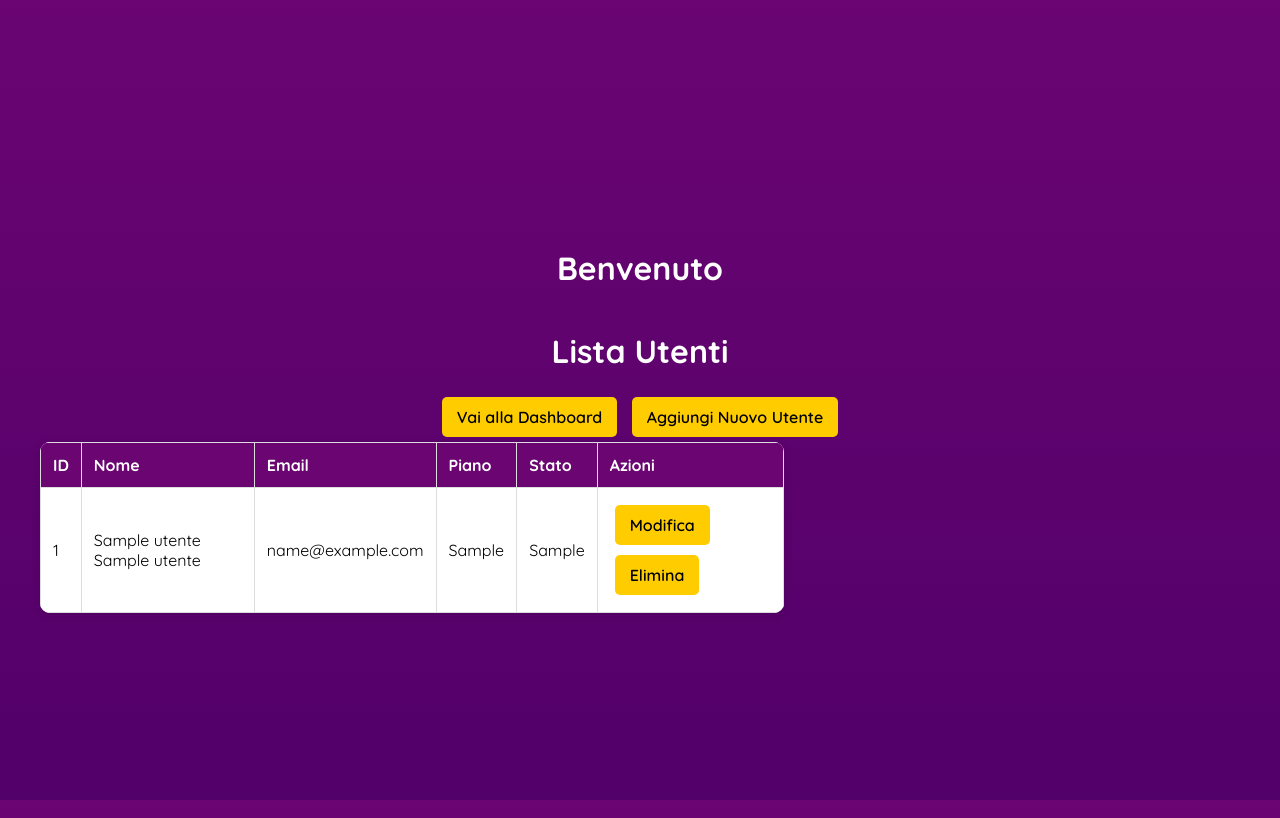
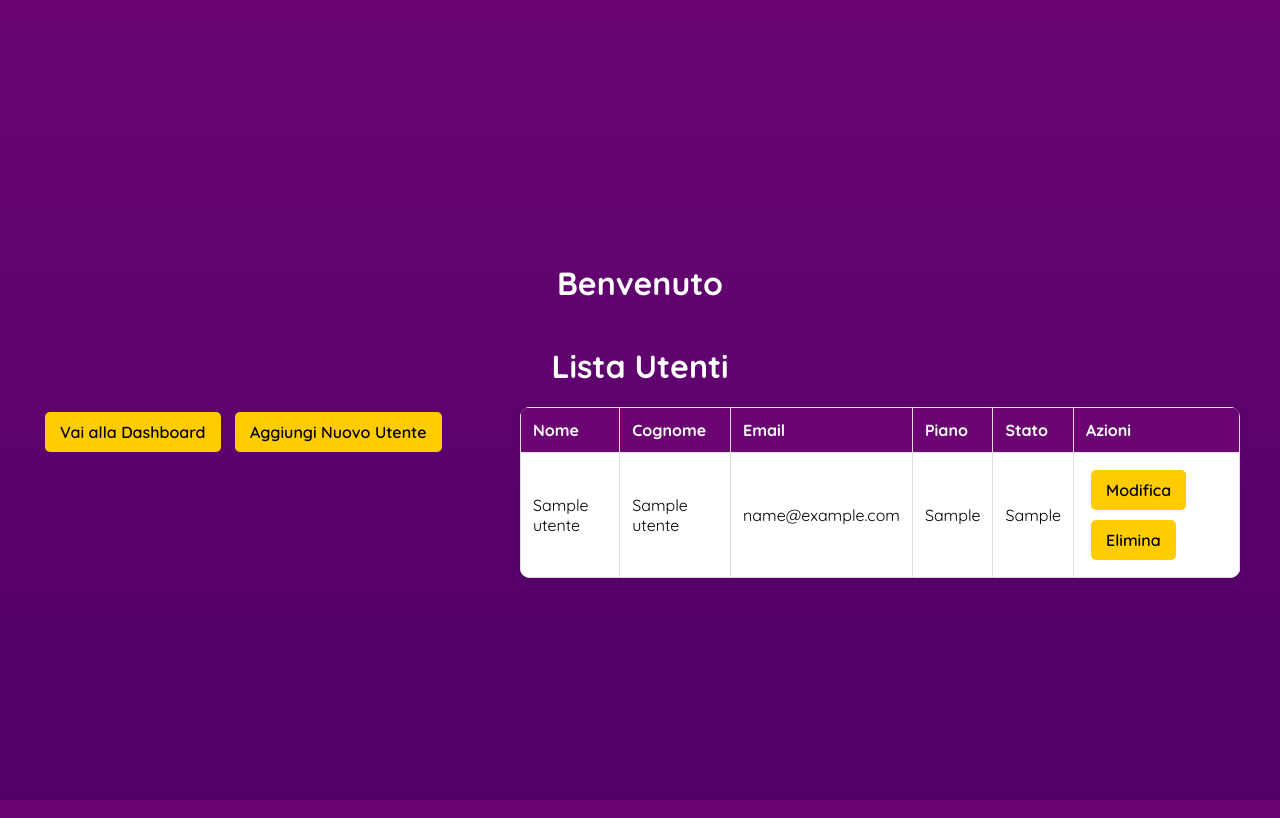
Before and after one commit to iris1801/AccountingWeb, a Flask app: page /index in a window 1280 px wide. Shown: the top 818 px of the page. Run offline with Flask 3, Linux system fonts and the light colour scheme; a user stored in the database is signed in; tables that the repository leaves empty hold one stand-in row (values such as "Sample post").

Commit message:
Update index.html

```diff
--- a/templates/index.html
+++ b/templates/index.html
@@ -5,15 +5,17 @@
 {% block content %}
     <h1>Lista Utenti</h1>
 
+    <div class="dashboard-container">
+        <div class="buttons">
             <a href="{{ url_for('dashboard') }}" class="button yellow">Vai alla Dashboard</a>
             <a href="{{ url_for('add_utente') }}" class="button yellow">Aggiungi Nuovo Utente</a>
+        </div>
 
-    <!-- Tabella per la lista utenti -->
         <table>
             <thead>
                 <tr>
-                <th>ID</th>
                     <th>Nome</th>
+                    <th>Cognome</th>
                     <th>Email</th>
                     <th>Piano</th>
                     <th>Stato</th>
@@ -23,8 +25,8 @@
             <tbody>
                 {% for utente in utenti %}
                     <tr>
-                    <td>{{ utente.id }}</td>
-                    <td>{{ utente.nome }} {{ utente.cognome }}</td>
+                        <td>{{ utente.nome }}</td>
+                        <td>{{ utente.cognome }}</td>
                         <td>{{ utente.email if utente.email else "Nessuna Email" }}</td>
                         <td>{{ utente.piano }}</td>
                         <td>{{ utente.stato }}</td>
@@ -36,4 +38,5 @@
                 {% endfor %}
             </tbody>
         </table>
+    </div>
 {% endblock %}
```
Lines whose indentation alone changed are shown as unchanged.
